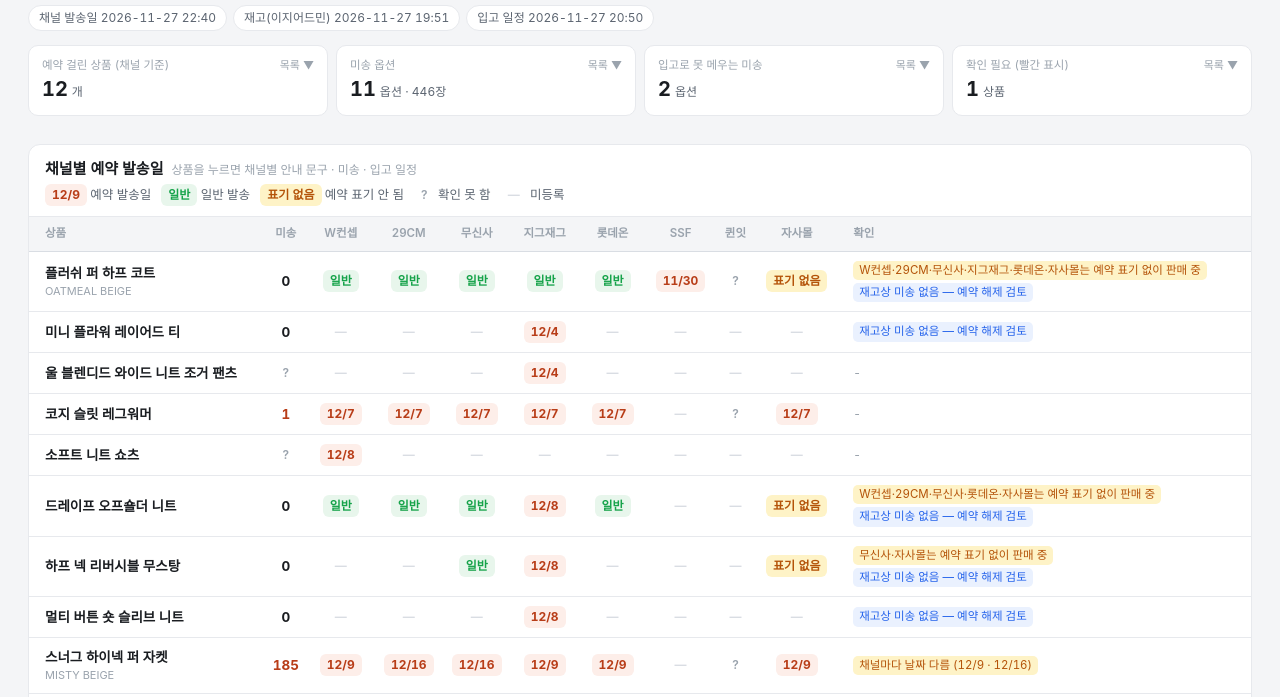
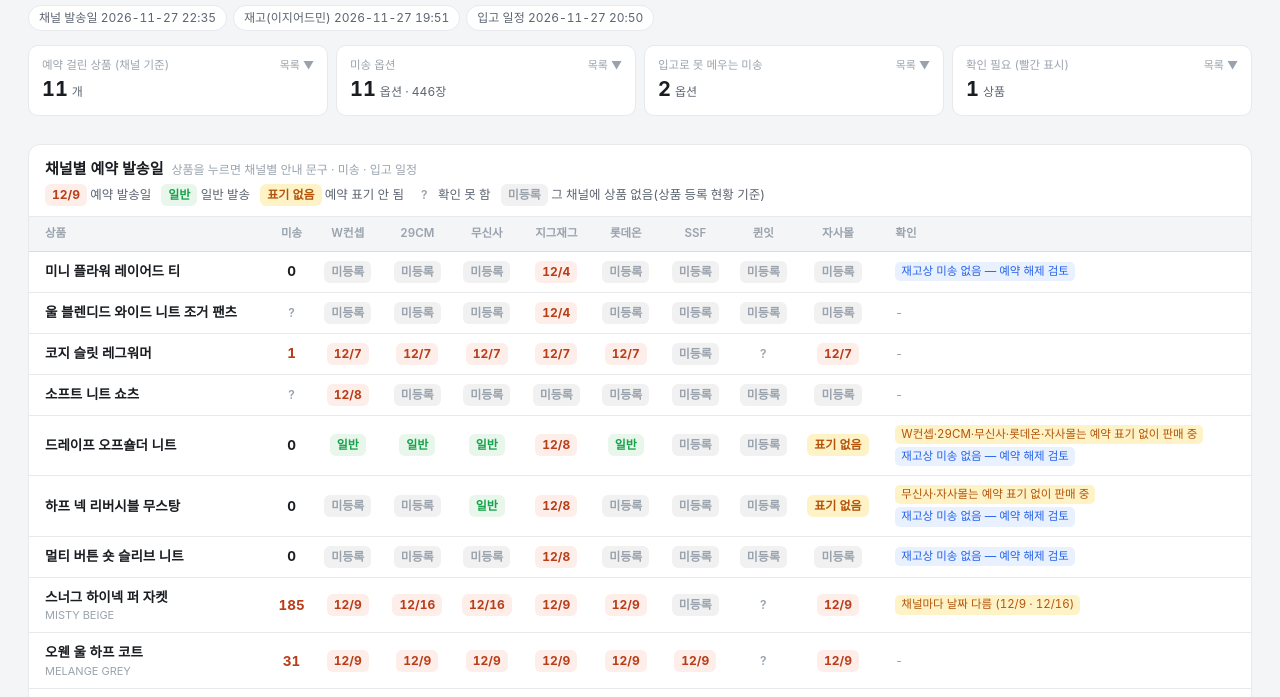
Before and after one commit to lovlovseoul/lovlovsales, a plain HTML site: page preorder.html in a window 1280 px wide. Shown: the part 83-780 px from the top of the page. Drawn offline with Linux system fonts and the light colour scheme.

Commit message:
preorder 22:35: plush SSF released, show 미등록

```diff
--- a/preorder.html
+++ b/preorder.html
@@ -41,7 +41,7 @@ tr.p.open td{background:var(--accent-tint)}
 .c.gen{background:var(--good-tint);color:var(--good);font-weight:600}
 .c.none{background:var(--warn-tint);color:var(--warn);font-weight:600}
 .c.unk{color:var(--ink3);font-weight:600}
-.c.na{color:var(--line2)}
+.c.na{color:var(--ink3);background:#f1f1f1;font-weight:600}
 .num{font-weight:700}
 .num.bad{color:var(--accent-ink)}
 .flags{display:flex;flex-direction:column;gap:3px;align-items:flex-start;text-align:left}
@@ -85,7 +85,7 @@ tr.det td{background:#FBFBFC;text-align:left;padding:10px 16px 14px}
  <div id="statDet"></div>
 
  <div class="card"><h2>채널별 예약 발송일 <small>상품을 누르면 채널별 안내 문구 · 미송 · 입고 일정</small></h2>
-  <div class="sub"><span class="c rv">12/9</span> 예약 발송일 &nbsp; <span class="c gen">일반</span> 일반 발송 &nbsp; <span class="c none">표기 없음</span> 예약 표기 안 됨 &nbsp; <span class="c unk">?</span> 확인 못 함 &nbsp; <span class="c na">—</span> 미등록</div>
+  <div class="sub"><span class="c rv">12/9</span> 예약 발송일 &nbsp; <span class="c gen">일반</span> 일반 발송 &nbsp; <span class="c none">표기 없음</span> 예약 표기 안 됨 &nbsp; <span class="c unk">?</span> 확인 못 함 &nbsp; <span class="c na">미등록</span> 그 채널에 상품 없음(상품 등록 현황 기준)</div>
   <div class="tw"><table><thead><tr id="thA"></tr></thead><tbody id="tbA"></tbody></table></div></div>
 
  <div class="card"><h2>미송 <small>이지어드민 송장 &gt; 재고 · 입고 예정으로 언제 풀리는지</small></h2>
@@ -142,7 +142,7 @@ function itemFlags(it,opts){
   return F;
 }
 function cellA(e,k){
-  if(!e||e.s==='na')return '<span class="c na">—</span>';
+  if(!e||e.s==='na')return '<span class="c na">미등록</span>';
   if(e.s==='rv')return `<span class="c rv">${e.d?md(e.d):'예약'}</span>`;
   if(e.s==='gen')return '<span class="c gen">일반</span>';
   if(e.s==='none')return '<span class="c none">표기 없음</span>';
--- a/preorder.json
+++ b/preorder.json
@@ -1,5 +1,5 @@
 {
- "asof": "2026-11-27 22:40",
+ "asof": "2026-11-27 22:35",
  "scan": {
   "wconcept": "전 상품 상세 74개",
   "29cm": "전 상품 상세 210개",
@@ -11,52 +11,6 @@
   "own": "상품명 태그 + 옵션명 예약 표기 240개"
  },
  "items": [
-  {
-   "name": "플러쉬 퍼 하프 코트",
-   "opt": "OATMEAL BEIGE",
-   "ch": {
-    "wconcept": {
-     "s": "gen",
-     "t": "예약 표시 없음",
-     "i": "309040743"
-    },
-    "29cm": {
-     "s": "gen",
-     "t": "예약 표시 없음",
-     "i": "4281816"
-    },
-    "musinsa": {
-     "s": "gen",
-     "t": "예약 표시 없음",
-     "i": "7521769"
-    },
-    "zigzag": {
-     "s": "gen",
-     "t": "11. 30(월) 이내 판매자 발송예정 (기본 리드타임)",
-     "i": "172048507"
-    },
-    "lotteon": {
-     "s": "gen",
-     "t": "예약 표시 없음",
-     "i": "LO2785105089"
-    },
-    "ssf": {
-     "s": "rv",
-     "d": "2026-11-30",
-     "t": "예약판매 · 11/30 출발",
-     "i": "GR1M26101558436"
-    },
-    "queenit": {
-     "s": "unk",
-     "i": "8ad70d829a8d67136b1f9505d1ca0486"
-    },
-    "own": {
-     "s": "none",
-     "t": "상품명·옵션명에 예약 표기 없음",
-     "i": "2502"
-    }
-   }
-  },
   {
    "name": "미니 플라워 레이어드 티",
    "opt": "",
```
